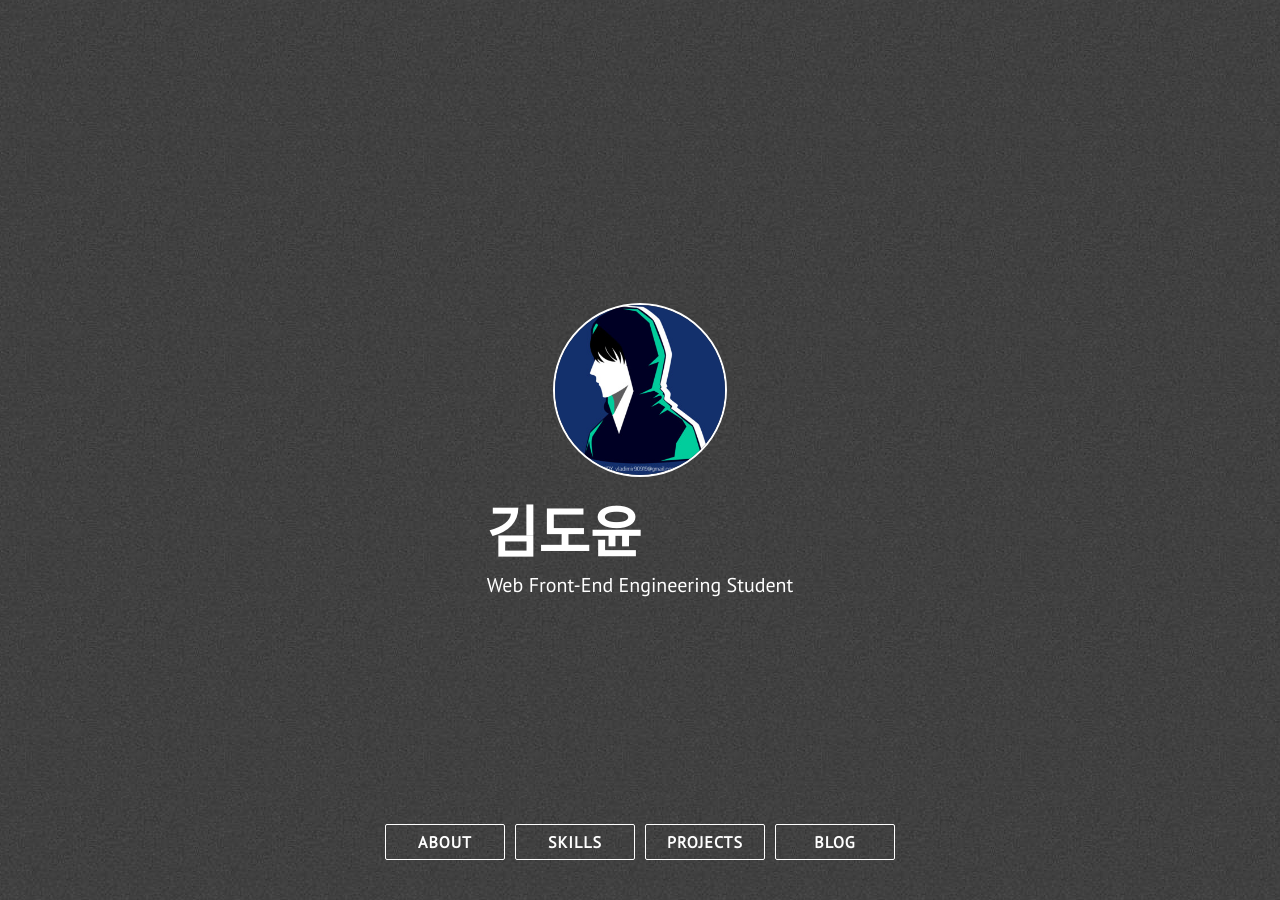
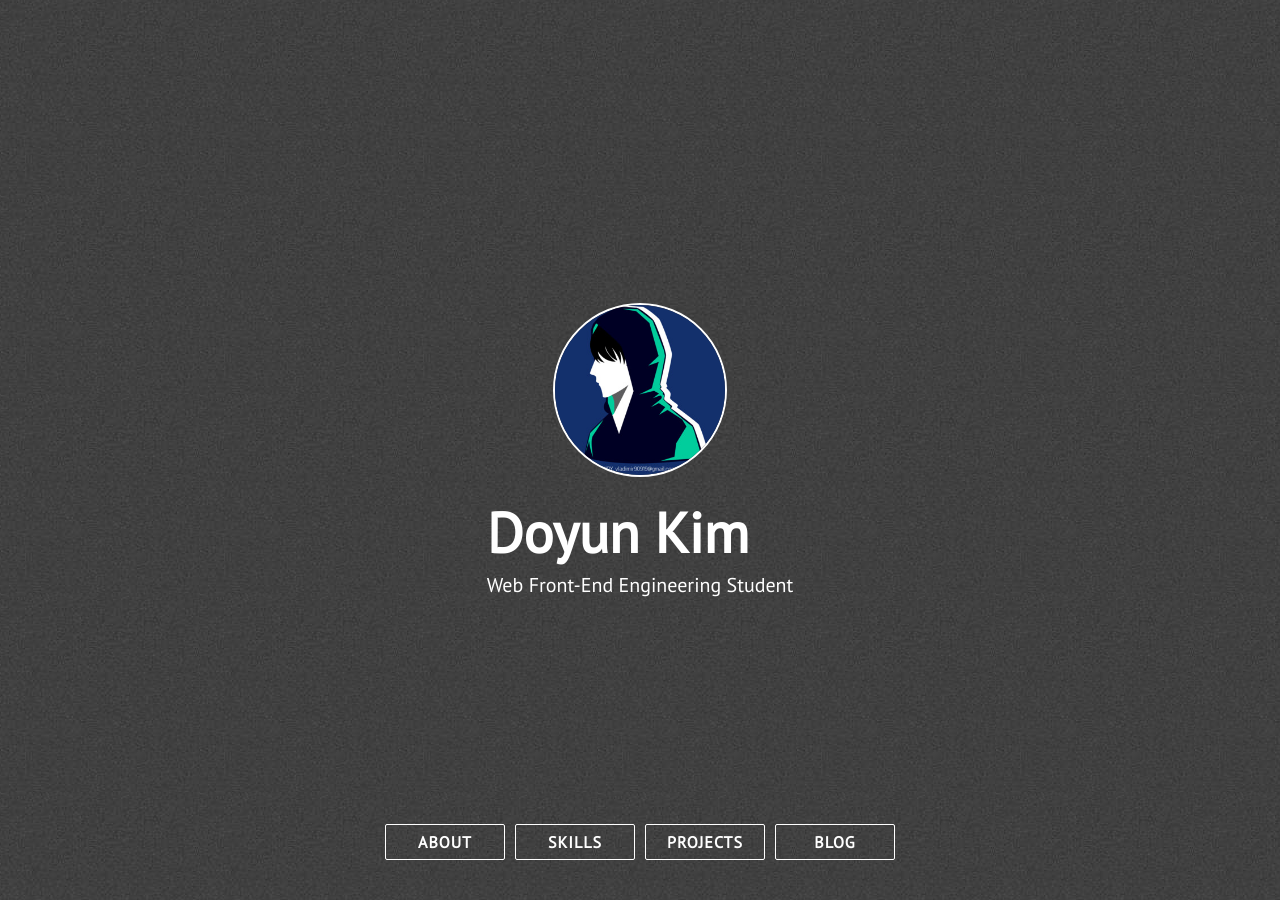
Before and after one commit to Austinia/Austinia.github.io, a Jekyll site: the page built from index.html, in a window 1280 px wide and 900 px high. Built offline with Jekyll 4.4.1, drawn with Linux system fonts in a browser that asks for light colours; nearby versions of some CDN libraries; some of the changed text lies outside the part shown.

Commit message:
Edit config doyun

```diff
--- a/_config.yml
+++ b/_config.yml
@@ -1,4 +1,4 @@
-title: 김도윤
+title: Doyun Kim
 description: Web Front-End Engineering Student
 site_title: '@Austin - 김도윤'
 
```
